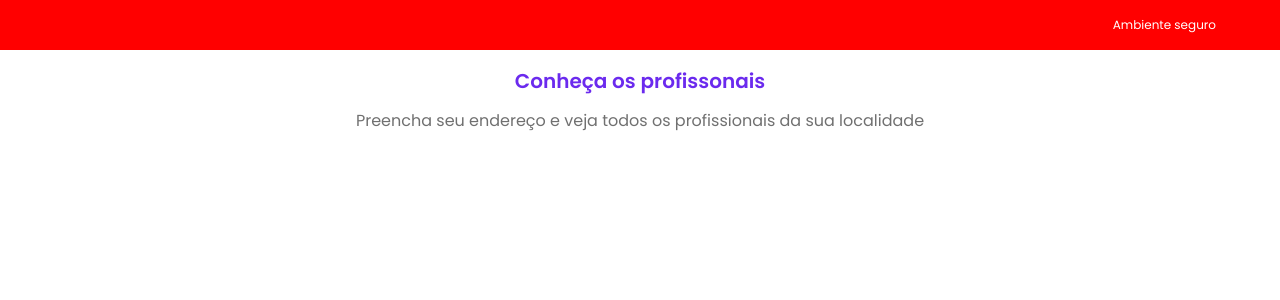
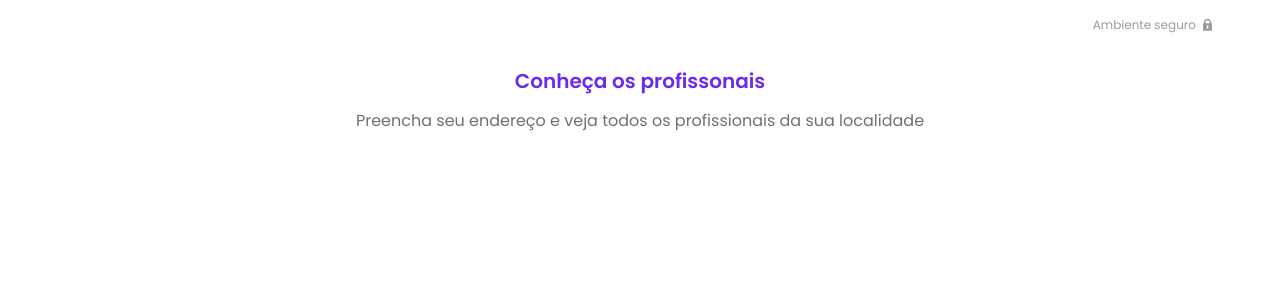
Before and after one commit to PriscilaRoza/E-diarista, a Next.js app: page / in a window 1280 px wide. Shown: the top 300 px of the page. Built offline with nearby package versions, Linux system fonts and the light colour scheme.

Commit message:
update(safe): adding theme

```diff
--- a/src/data/ui/components/feedback/safe/safe.style.tsx
+++ b/src/data/ui/components/feedback/safe/safe.style.tsx
@@ -1,14 +1,23 @@
 import { styled } from '@mui/material/styles';
 
 export const SafeContainer = styled('div')`
-    background-color: red;
-    color: white;
+    color: ${({theme}) => theme.palette.text.secondary};
+    background-color: ${({theme}) => theme.palette.background.default};
+
     text-align: right;
-    padding: 16px 0;
+    padding: ${({theme})=> theme.spacing(2)} 0;
     font-size: 12px;
 
 
 
 
 
+
+
+
+
+
+
+
+
 `;
--- a/src/data/ui/components/feedback/safe/safe.tsx
+++ b/src/data/ui/components/feedback/safe/safe.tsx
@@ -5,7 +5,7 @@ const Safe = () => {
     return (
         <S.SafeContainer>
             <Container>
-                Ambiente seguro
+                Ambiente seguro <i className={'twf-lock'}/>
             </Container>
         </S.SafeContainer>
     );
```
